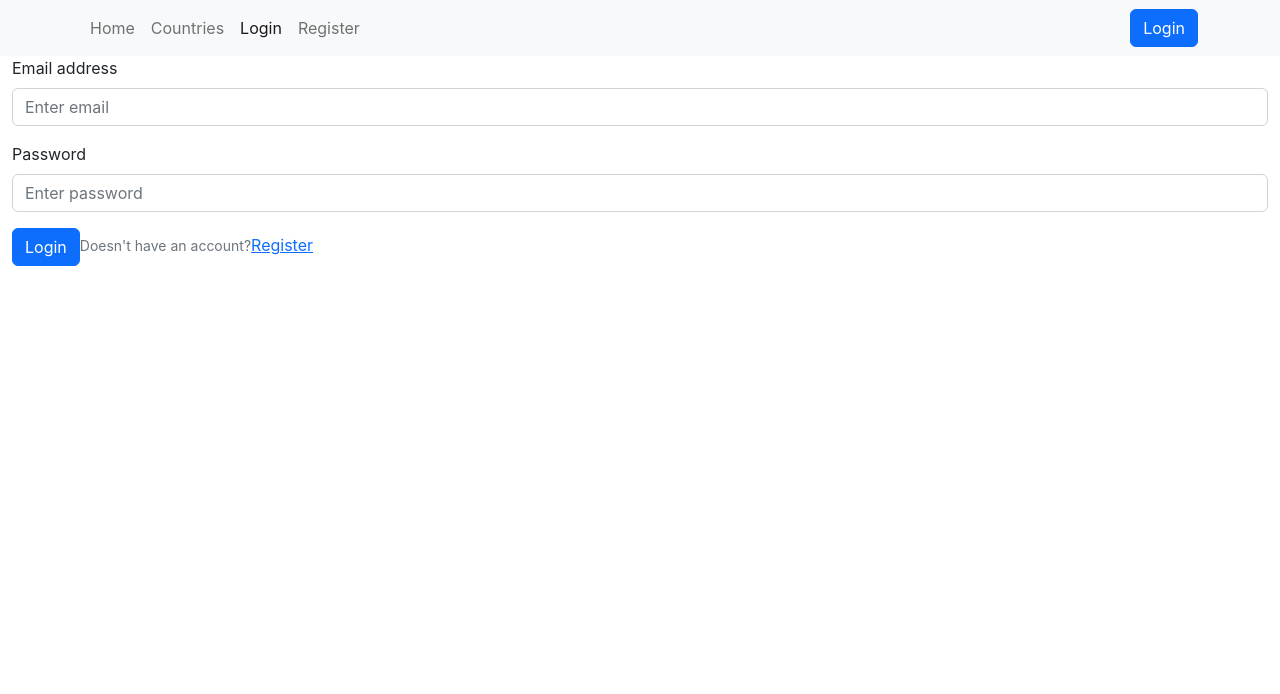
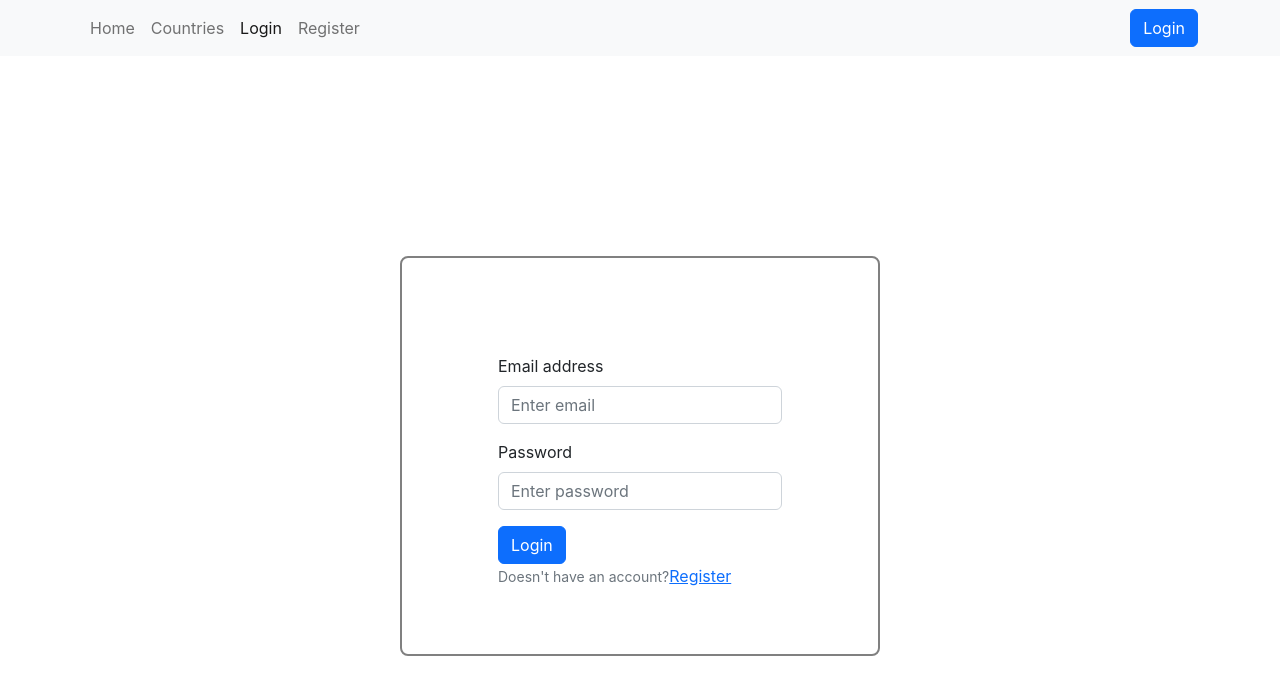
Before and after one commit to shree0007/Countries-App_react, a React (Create React App) app: page /login in a window 1280 px wide. Shown: the top 694 px of the page. Built offline with nearby package versions, Linux system fonts and the light colour scheme; no server answers.

Commit message:
styled login component

```diff
--- a/src/components/Login.jsx
+++ b/src/components/Login.jsx
@@ -19,8 +19,8 @@ const Login = () => {
     }, [user, loading])
 
     return (
-
-        <Form>
+        <Container style={{ height: "100vh", display: "flex", justifyContent: "center", alignItems: "center" }}>
+            <Form style={{ width: "30rem", height: "50vh", border: "solid 2px gray", borderRadius: "8px", padding: "6rem" }}>
                 <Form.Group className="mb-3" controlId="formBasicEmail">
                     <Form.Label>Email address</Form.Label>
                     <Form.Control
@@ -44,11 +44,15 @@ const Login = () => {
                     Login
                 </Button>
 
+                <br />
+
                 <Form.Text className="text-muted">
                     Doesn't have an account?
                 </Form.Text>
                 <Link to="/register">Register</Link>
             </Form>
+
+        </Container>
 
 
     );
```
Lines whose indentation alone changed are shown as unchanged.
